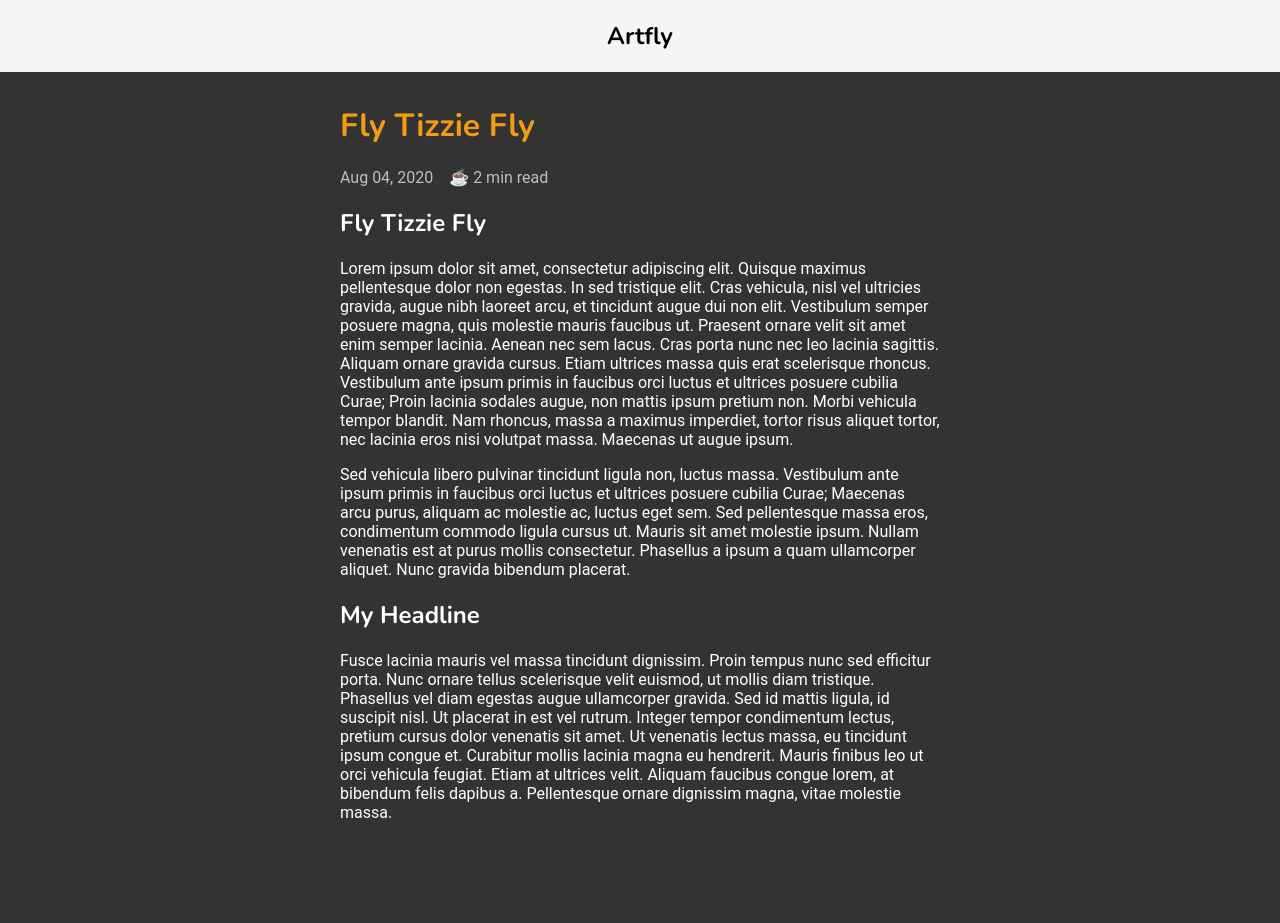
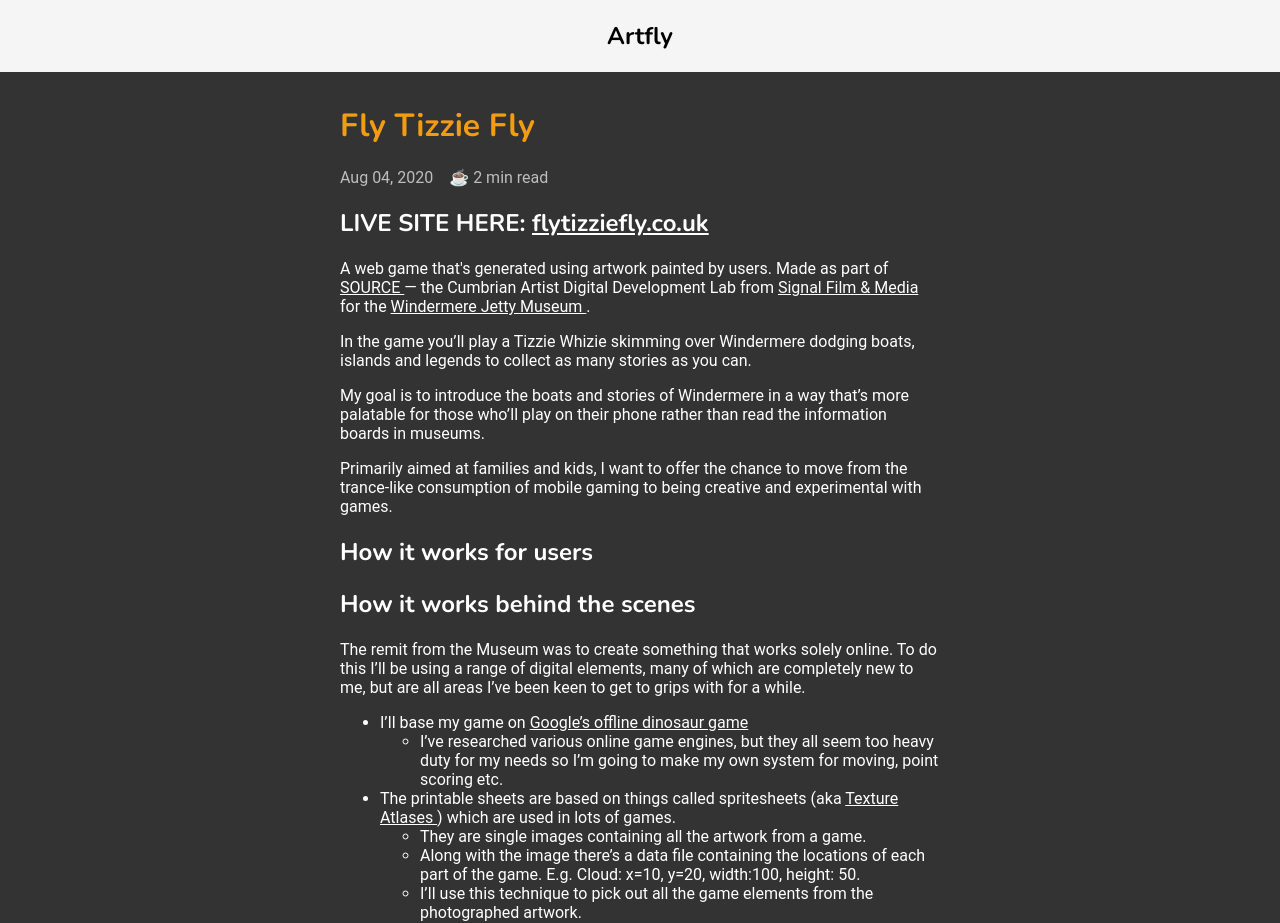
Before and after one commit to chrisdennett/ArtFly-Next-MDX, a Next.js app: page /projects/fly-tizzie-fly in a window 1280 px wide. Shown: the top 923 px of the page. Before the commit the page ends 854 px from the top, so only its background shows below. Built offline with nearby package versions, Linux system fonts and the light colour scheme.

Commit message:
Updated tizzy project content

```diff
--- a/pages/projects/fly-tizzie-fly/index.mdx
+++ b/pages/projects/fly-tizzie-fly/index.mdx
@@ -9,35 +9,56 @@ export const meta = {
 
 export default ({ children }) => <BlogPost meta={meta}>{children}</BlogPost>;
 
-## Fly Tizzie Fly
+## LIVE SITE HERE: [flytizziefly.co.uk](https://flytizziefly.co.uk/)
 
-Lorem ipsum dolor sit amet, consectetur adipiscing elit. Quisque maximus
-pellentesque dolor non egestas. In sed tristique elit. Cras vehicula, nisl vel
-ultricies gravida, augue nibh laoreet arcu, et tincidunt augue dui non elit.
-Vestibulum semper posuere magna, quis molestie mauris faucibus ut. Praesent
-ornare velit sit amet enim semper lacinia. Aenean nec sem lacus. Cras porta nunc
-nec leo lacinia sagittis. Aliquam ornare gravida cursus. Etiam ultrices massa
-quis erat scelerisque rhoncus. Vestibulum ante ipsum primis in faucibus orci
-luctus et ultrices posuere cubilia Curae; Proin lacinia sodales augue, non
-mattis ipsum pretium non. Morbi vehicula tempor blandit. Nam rhoncus, massa a
-maximus imperdiet, tortor risus aliquet tortor, nec lacinia eros nisi volutpat
-massa. Maecenas ut augue ipsum.
+A web game that's generated using artwork painted by users. Made as part of [SOURCE <span></span>](https://signalfilmandmedia.com/source/)— the Cumbrian Artist Digital Development Lab from [Signal Film & Media <span></span>](https://signalfilmandmedia.com/)for the [Windermere Jetty Museum <span></span>](https://lakelandarts.org.uk/windermere-jetty-museum/).
 
-Sed vehicula libero pulvinar tincidunt ligula non, luctus massa. Vestibulum ante
-ipsum primis in faucibus orci luctus et ultrices posuere cubilia Curae; Maecenas
-arcu purus, aliquam ac molestie ac, luctus eget sem. Sed pellentesque massa
-eros, condimentum commodo ligula cursus ut. Mauris sit amet molestie ipsum.
-Nullam venenatis est at purus mollis consectetur. Phasellus a ipsum a quam
-ullamcorper aliquet. Nunc gravida bibendum placerat.
+In the game you’ll play a Tizzie Whizie skimming over Windermere dodging boats, islands and legends to collect as many stories as you can.
 
-## My Headline
+My goal is to introduce the boats and stories of Windermere in a way that’s more palatable for those who’ll play on their phone rather than read the information boards in museums.
 
-Fusce lacinia mauris vel massa tincidunt dignissim. Proin tempus nunc sed
-efficitur porta. Nunc ornare tellus scelerisque velit euismod, ut mollis diam
-tristique. Phasellus vel diam egestas augue ullamcorper gravida. Sed id mattis
-ligula, id suscipit nisl. Ut placerat in est vel rutrum. Integer tempor
-condimentum lectus, pretium cursus dolor venenatis sit amet. Ut venenatis lectus
-massa, eu tincidunt ipsum congue et. Curabitur mollis lacinia magna eu
-hendrerit. Mauris finibus leo ut orci vehicula feugiat. Etiam at ultrices velit.
-Aliquam faucibus congue lorem, at bibendum felis dapibus a. Pellentesque ornare
-dignissim magna, vitae molestie massa.
+Primarily aimed at families and kids, I want to offer the chance to move from the trance-like consumption of mobile gaming to being creative and experimental with games.
+
+## How it works for users
+
+## How it works behind the scenes
+
+The remit from the Museum was to create something that works solely online. To do this I’ll be using a range of digital elements, many of which are completely new to me, but are all areas I’ve been keen to get to grips with for a while.
+
+*   I’ll base my game on [Google’s offline dinosaur game<span></span>](https://www.freecodecamp.org/news/how-to-play-the-no-internet-google-chrome-dinosaur-game-both-online-and-offline/)
+    *   I’ve researched various online game engines, but they all seem too heavy duty for my needs so I’m going to make my own system for moving, point scoring etc.
+*   The printable sheets are based on things called spritesheets (aka [Texture Atlases <span></span>](https://en.wikipedia.org/wiki/Texture_atlas)) which are used in lots of games.
+    *   They are single images containing all the artwork from a game.
+    *   Along with the image there’s a data file containing the locations of each part of the game. E.g. Cloud: x=10, y=20, width:100, height: 50.
+    *   I’ll use this technique to pick out all the game elements from the photographed artwork.
+*   For the progress bar I’m going to try a [SVG line animation<span></span>](https://css-tricks.com/svg-line-animation-works/)
+    *   SVGs (Scalable Vector Graphics) can be modified simply with code.
+    *   I’ve used SVG graphics before, but I wanted to use a technique I’ve seen where you can animate a line within the graphic.
+    *   I’ll use this to represent the game progress as a path along a map of Windermere.
+*   To grab the game sheet from a photo I’ll use things called [Aruco markers<span></span>](https://docs.opencv.org/trunk/d5/dae/tutorial_aruco_detection.html)
+    *   These are markers that can be picked out from an image by analysing the pixel.
+    *   These markers are more commonly used in Augmented Reality applications, but I’ll be using them to pick out the sheet from a user’s photo.
+*   I’ll use a [WebGL Canvas <span></span>](https://webgl2fundamentals.org/)or more spefically an image effect library called [GLFX.js <span></span>](https://evanw.github.io/glfx.js/demo/#perspective)to straighten out images
+    *   It’s very unlikely a user will be able to take a photo that’s completely perpendicular to their artwork.
+    *   WebGL is frequently used for speedy online 3D graphics, but I’ll just be using it to remove any tilt/perspective. This is probably the trickiest part of the project.
+*   I’ll also be using things I’ve used before to make the site: [React <span></span>](https://reactjs.org/), [Node <span></span>](https://nodejs.org/), [Git <span></span>](https://git-scm.com/), [Github <span></span>](https://github.com/), [Netlify<span></span>](https://www.netlify.com/)
+
+## Notes for future me
+
+#### Sketchy buttons etc:
+
+I made them using a free SVG Editor called [Inkscape <span></span>](https://inkscape.org/)and got the files ready for the site using an optimiser called [SVGOMG <span></span>](https://jakearchibald.github.io/svgomg/)and a SVG to React Component widget called [SVG2JSX<span></span>](https://svg2jsx.com/)
+
+[http://verysimpledesigns.com/vectors/inkscape-tutorial-sketch-and-hatch.html<span></span>](http://verysimpledesigns.com/vectors/inkscape-tutorial-sketch-and-hatch.html)
+
+#### Using Sound
+
+This sound library made programming the sounds simple:
+
+[https://joshwcomeau.com/react/announcing-use-sound-react-hook/#sprites<span></span>](https://joshwcomeau.com/react/announcing-use-sound-react-hook/#sprites)
+
+Finding sounds:
+
+[https://freesound.org/<span></span>](https://freesound.org/)
+
+[https://www.zapsplat.com/<span></span>](https://www.zapsplat.com/)
```
